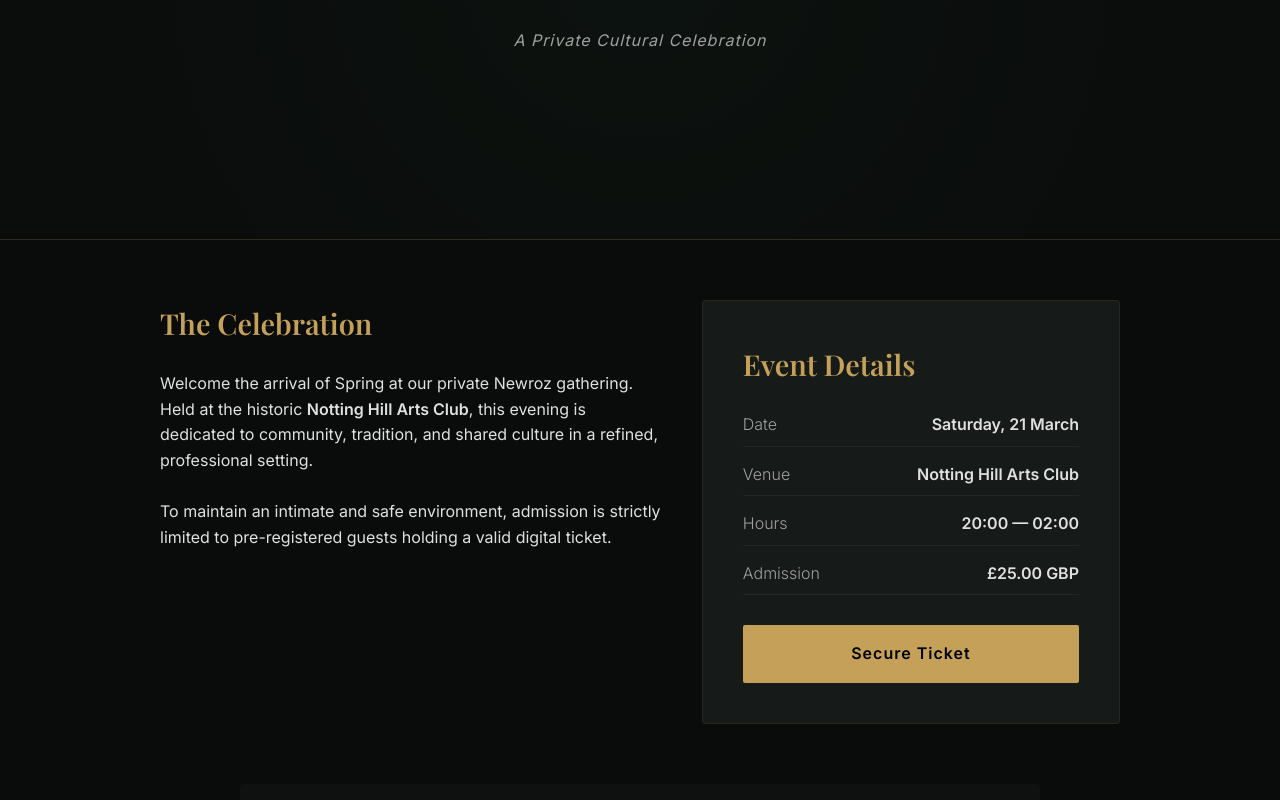
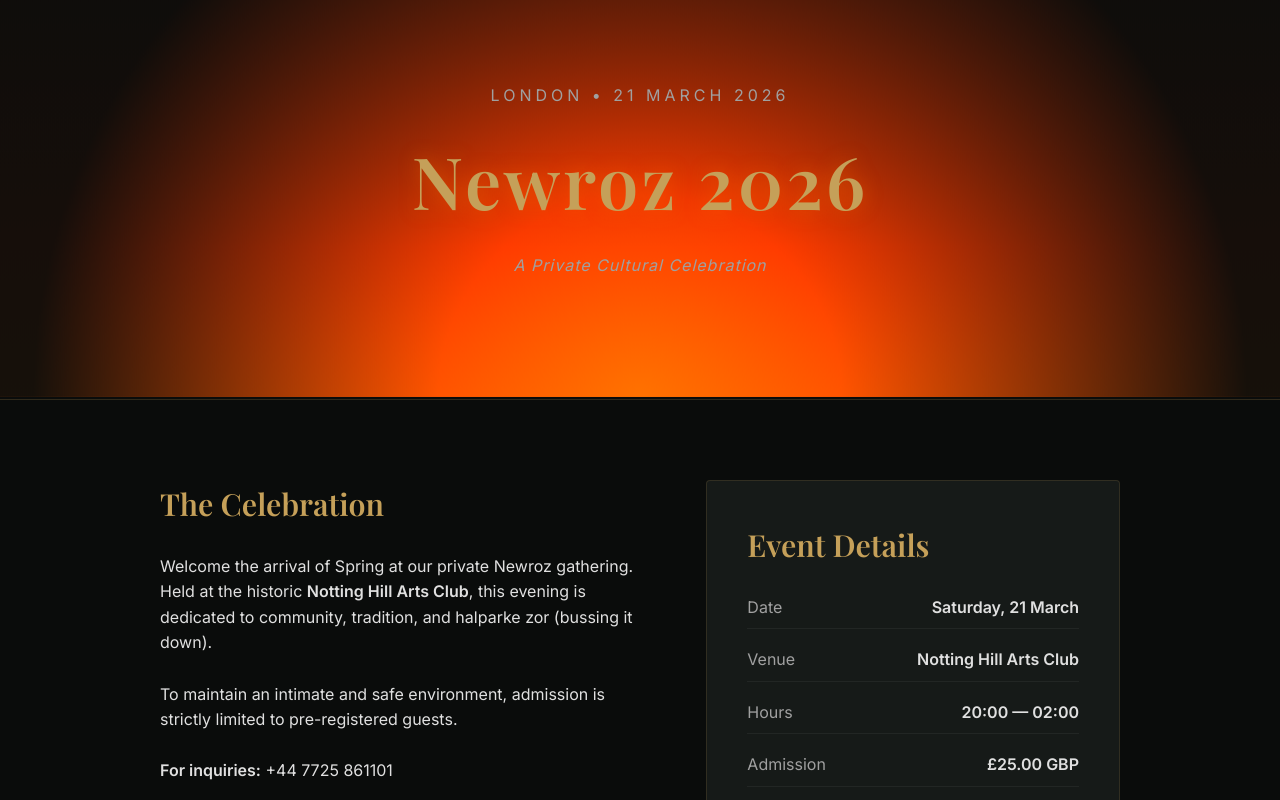
Before and after one commit to abidalan-ai/newroz2026, a plain HTML site: page index.html in a window 1280 px wide. Shown: the part 320-1120 px from the top of the page. Drawn offline with nearby package versions, Linux system fonts and the light colour scheme.

Commit message:
Update index.html

```diff
--- a/index.html
+++ b/index.html
@@ -4,9 +4,11 @@
 <meta charset="UTF-8">
 <meta name="viewport" content="width=device-width, initial-scale=1.0">
 <title>Newroz 2026 | Private Celebration</title>
+
 <link rel="preconnect" href="https://fonts.googleapis.com">
 <link rel="preconnect" href="https://fonts.gstatic.com" crossorigin>
 <link href="https://fonts.googleapis.com/css2?family=Inter:wght@300;400;600&family=Playfair+Display:wght@600&display=swap" rel="stylesheet">
+
 <style>
 :root {
     --bg-color: #0a0c0b;
@@ -14,7 +16,6 @@
     --primary-gold: #c5a059;
     --text-main: #e0e0e0;
     --text-dim: #a0a0a0;
-            --accent-green: #1e3a2b;
 }
 
 * {
@@ -31,68 +32,103 @@
     overflow-x: hidden;
 }
 
+/* ===== HERO SECTION ===== */
+
+header {
+    height: 90vh;
+    display: flex;
+    flex-direction: column;
+    justify-content: flex-end;
+    align-items: center;
+    text-align: center;
+    position: relative;
+    padding-bottom: 120px;
+    overflow: hidden;
+    border-bottom: 1px solid rgba(197, 160, 89, 0.2);
+}
+
+/* Flame Layer */
+header::before {
+    content: "";
+    position: absolute;
+    inset: 0;
+    background:
+        radial-gradient(circle at 50% 100%, rgba(255,120,0,0.6) 0%, rgba(255,60,0,0.45) 20%, rgba(10,12,11,0.95) 60%),
+        linear-gradient(to top, #ff6a00 0%, #ff3c00 20%, #0a0c0b 75%);
+    animation: flameMove 5s infinite alternate ease-in-out;
+    z-index: 0;
+}
+
+@keyframes flameMove {
+    0% { transform: translateY(0px) scale(1); }
+    100% { transform: translateY(-20px) scale(1.05); }
+}
+
+.hero-content {
+    position: relative;
+    z-index: 2;
+    max-width: 900px;
+    padding: 0 20px;
+}
+
+.hero-date {
+    font-size: 1rem;
+    text-transform: uppercase;
+    letter-spacing: 4px;
+    color: var(--text-dim);
+    margin-bottom: 15px;
+}
+
+h1 {
+    font-family: 'Playfair Display', serif;
+    font-size: clamp(2.8rem, 6vw, 4.5rem);
+    color: var(--primary-gold);
+    margin-bottom: 15px;
+    letter-spacing: 3px;
+    text-shadow: 0 0 20px rgba(255, 120, 0, 0.4);
+}
+
+.hero-sub {
+    font-style: italic;
+    color: var(--text-dim);
+    letter-spacing: 1px;
+}
+
+/* ===== LAYOUT ===== */
+
 .container {
     max-width: 1000px;
     margin: 0 auto;
     padding: 0 20px;
 }
 
-        header {
-            height: 70vh;
-            display: flex;
-            flex-direction: column;
-            justify-content: center;
-            align-items: center;
-            text-align: center;
-            background: linear-gradient(rgba(10, 12, 11, 0.85), rgba(10, 12, 11, 0.85)),
-                        radial-gradient(circle at center, var(--accent-green) 0%, var(--bg-color) 75%);
-            border-bottom: 1px solid rgba(197, 160, 89, 0.2);
-        }
-
-        h1 {
-            font-family: 'Playfair Display', serif;
-            font-size: clamp(2.5rem, 7vw, 4.5rem);
-            color: var(--primary-gold);
-            margin-bottom: 10px;
-            letter-spacing: 2px;
-        }
-
-        .hero-date {
-            font-size: 1.1rem;
-            text-transform: uppercase;
-            letter-spacing: 4px;
-            color: var(--text-dim);
-            margin-bottom: 10px;
-        }
-
 section {
-            padding: 60px 0;
+    padding: 80px 0;
 }
 
 .grid {
     display: grid;
     grid-template-columns: 1.2fr 1fr;
-            gap: 40px;
-            align-items: start;
+    gap: 50px;
 }
 
 @media (max-width: 768px) {
     .grid { grid-template-columns: 1fr; }
-            header { height: 50vh; }
+    header { height: 75vh; padding-bottom: 80px; }
+}
+
+h2 {
+    font-family: 'Playfair Display', serif;
+    color: var(--primary-gold);
+    margin-bottom: 25px;
+    font-size: 1.9rem;
 }
 
 .card {
     background: var(--surface-color);
     padding: 40px;
     border-radius: 4px;
-            border: 1px solid rgba(197, 160, 89, 0.1);
-        }
-
-        h2 {
-            font-family: 'Playfair Display', serif;
-            color: var(--primary-gold);
-            margin-bottom: 25px;
-            font-size: 1.8rem;
+    border: 1px solid rgba(197,160,89,0.15);
 }
 
 .details-list {
@@ -100,20 +136,18 @@
 }
 
 .details-list li {
-            margin-bottom: 15px;
+    margin-bottom: 18px;
     display: flex;
     justify-content: space-between;
-            border-bottom: 1px solid rgba(255, 255, 255, 0.05);
+    border-bottom: 1px solid rgba(255,255,255,0.05);
     padding-bottom: 8px;
 }
 
 .details-list span {
     color: var(--text-dim);
-            font-weight: 300;
 }
 
 .cta-container {
-            text-align: center;
     margin-top: 30px;
 }
 
@@ -125,8 +159,7 @@
     text-decoration: none;
     font-weight: 600;
     letter-spacing: 1px;
-            transition: all 0.3s ease;
-            border-radius: 2px;
+    transition: 0.3s ease;
     text-align: center;
 }
 
@@ -135,6 +168,8 @@
     transform: translateY(-2px);
 }
 
+/* ===== POLICY ===== */
+
 .policy-section {
     font-size: 0.95rem;
     color: var(--text-dim);
@@ -142,16 +177,18 @@
     margin: 0 auto;
     text-align: center;
     background: rgba(255,255,255,0.02);
-            padding: 40px;
+    padding: 50px;
     border-radius: 4px;
 }
+
+/* ===== FOOTER ===== */
 
 footer {
     padding: 60px 0;
     text-align: center;
-            font-size: 0.85rem;
+    font-size: 0.9rem;
     color: var(--text-dim);
-            border-top: 1px solid rgba(255, 255, 255, 0.05);
+    border-top: 1px solid rgba(255,255,255,0.05);
 }
 
 .contact-link {
@@ -161,24 +198,35 @@
 }
 </style>
 </head>
+
 <body>
 
 <header>
-        <div class="container">
+    <div class="hero-content">
         <p class="hero-date">London • 21 March 2026</p>
         <h1>Newroz 2026</h1>
-            <p style="font-style: italic; color: var(--text-dim); letter-spacing: 1px;">A Private Cultural Celebration</p>
+        <p class="hero-sub">A Private Cultural Celebration</p>
     </div>
 </header>
 
 <div class="container">
-        <section id="details">
+
+<section>
     <div class="grid">
         <div>
             <h2>The Celebration</h2>
-                    <p>Welcome the arrival of Spring at our private Newroz gathering. Held at the historic <strong>Notting Hill Arts Club</strong>, this evening is dedicated to community, tradition, and shared culture in a refined, professional setting.</p>
+            <p>
+                Welcome the arrival of Spring at our private Newroz gathering.
+                Held at the historic <strong>Notting Hill Arts Club</strong>,
+                this evening is dedicated to community, tradition, and halparke zor (bussing it down).
+            </p>
             <br>
-                    <p>To maintain an intimate and safe environment, admission is strictly limited to pre-registered guests holding a valid digital ticket.</p>
+            <p>
+                To maintain an intimate and safe environment, admission is strictly limited
+                to pre-registered guests.
+            </p>
+            <br>
+            <p><strong>For inquiries:</strong> +44 7725 861101</p>
         </div>
 
         <div class="card">
@@ -198,20 +246,19 @@
 </section>
 
 <section class="policy-section">
-            <h2 style="font-size: 1.4rem;">Terms of Purchase</h2>
+    <h2 style="font-size:1.4rem;">Terms of Purchase</h2>
     <p><strong>General Admission:</strong> This ticket grants entry for one person to the Newroz 2026 private event. Tickets are delivered digitally via email upon successful checkout.</p>
     <br>
     <p><strong>Refund Policy:</strong> All ticket sales are final and non-refundable. Refunds will only be processed if the event is cancelled in its entirety by the organisers.</p>
     <br>
-            <p><strong>Event Entry:</strong> Organisers reserve the right to refuse entry to ensure the safety of our guests. This is a private event; please have your digital confirmation ready at the door.</p>
+    <p><strong>Event Entry:</strong> Organisers reserve the right to refuse entry to ensure the safety of our guests. Please have your digital confirmation ready at the door.</p>
 </section>
+
 </div>
 
 <footer>
-        <div class="container">
-            <p>For inquiries: <a href="mailto:events@example.com" class="contact-link">events@example.com</a></p>
-            <p style="margin-top: 15px; opacity: 0.6;">&copy; 2026 Newroz Celebration. All rights reserved.</p>
-        </div>
+    <p>For inquiries: <span class="contact-link">+44 7725 861101</span></p>
+    <p style="margin-top:15px; opacity:0.6;">&copy; 2026 Newroz Celebration. All rights reserved.</p>
 </footer>
 
 </body>
```
Lines whose indentation alone changed are shown as unchanged.
